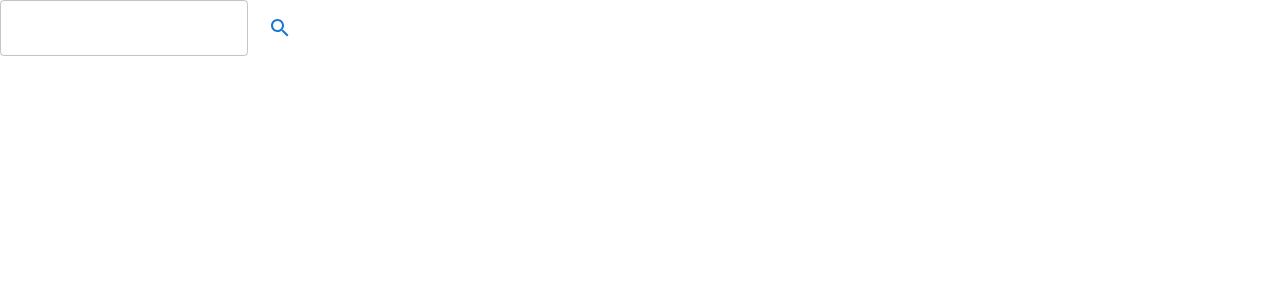
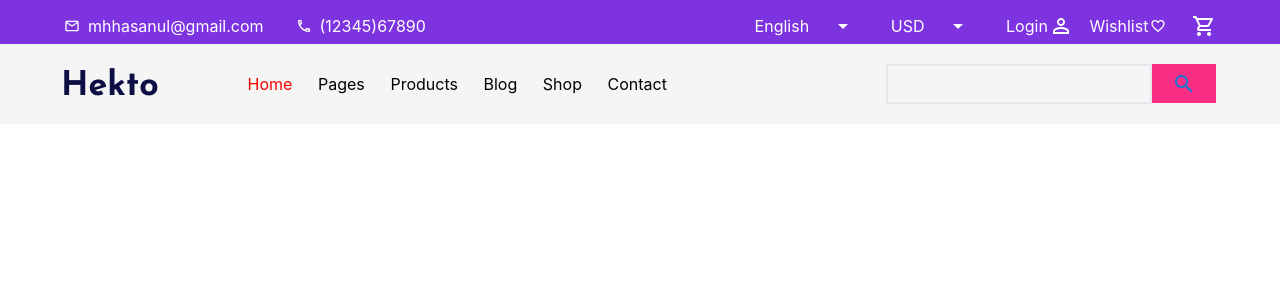
Before and after one commit to Iamgovinda/ecommerce-fe, a React (Create React App) app: page / in a window 1280 px wide. Shown: the top 300 px of the page. Built offline with nearby package versions, Linux system fonts and the light colour scheme.

Commit message:
[add] added searchbar component, dropdown menu on navbar

```diff
--- a/src/components/NavBar/LowerNavBar.jsx
+++ b/src/components/NavBar/LowerNavBar.jsx
@@ -2,6 +2,7 @@ import * as React from 'react';
 import { Container } from '@mui/system';
 import style from "./LowerNavBar.module.scss";
 import logo from '../../assets/Nav/logo.png';
+import SearchBar from '../SearchBar/SearchBar';
 export default function LowerNavBar() {
   return (
     <div className={style["parent"]}>
@@ -20,7 +21,7 @@ export default function LowerNavBar() {
             </div>
         </div>
         <div className={style["right"]}>
-            SearchBar
+            <SearchBar />
         </div>
     </Container>
     </div>
--- a/src/components/NavBar/LowerNavBar.module.scss
+++ b/src/components/NavBar/LowerNavBar.module.scss
@@ -22,6 +22,7 @@
             display: flex;
             justify-content: center;
             align-items: center;
+
         }
     }
 }
--- a/src/components/NavBar/UpperNavBar.jsx
+++ b/src/components/NavBar/UpperNavBar.jsx
@@ -7,8 +7,30 @@ import ArrowDropDownOutlinedIcon from "@mui/icons-material/ArrowDropDownOutlined
 import PersonOutlineOutlinedIcon from '@mui/icons-material/PersonOutlineOutlined';
 import FavoriteBorderOutlinedIcon from '@mui/icons-material/FavoriteBorderOutlined';
 import ShoppingCartOutlinedIcon from '@mui/icons-material/ShoppingCartOutlined';
-
+import Button from '@mui/material/Button';
+import Menu from '@mui/material/Menu';
+import MenuItem from '@mui/material/MenuItem';
 const UpperNavBar = () => {
+  const [language, setLanguage] = React.useState('English');
+  const [currency, setCurrency] = React.useState('USD');
+  const [anchorEl, setAnchorEl] = React.useState(null);
+  const [anchorElForCurrency, setAnchorElForCurrency] = React.useState(null);
+  const open = Boolean(anchorEl);
+  const openForCurrency = Boolean(anchorElForCurrency);
+  const handleClick = (event) => {
+    setAnchorEl(event.currentTarget);
+  };
+  const handleClickForCurrency = (event)=>{
+    setAnchorElForCurrency(event.currentTarget);
+  }
+  const handleClose = (language) => {
+    setAnchorEl(null);
+    setLanguage(language);
+  };
+  const handleCloseForCurrency = (currency) => {
+    setAnchorElForCurrency(null);
+    setCurrency(currency);
+  };
   return (
     <div className={styles["parent"]}>
       <Container className={styles["upperNav"]}>
@@ -19,19 +41,65 @@ const UpperNavBar = () => {
             <p>mhhasanul@gmail.com</p>
           </div>
           <div className={styles["phone"]}>
-            <LocalPhoneOutlinedIcon fontSize="lg" color="red"/>
+            <LocalPhoneOutlinedIcon fontSize="lg" color="red" />
             <p>(12345)67890</p>
           </div>
         </div>
 
         <div className={styles["right"]}>
           <div className={styles['language']}>
-            <p>English</p>
-            <ArrowDropDownOutlinedIcon />
+            <p>{language}</p>
+            <Button
+              id="language-button"
+              aria-controls={open ? 'basic-menu' : undefined}
+              aria-haspopup="true"
+              aria-expanded={open ? 'true' : undefined}
+              onClick={handleClick}
+              style={{margin:0, width:0, padding:0}}
+            >
+              <ArrowDropDownOutlinedIcon style={{color:'white'}} fontSize='medium'/>
+
+            </Button>
+            <Menu
+              id="language-menu"
+              anchorEl={anchorEl}
+              open={open}
+              onClose={()=>handleClose(language)}
+              MenuListProps={{
+                'aria-labelledby': 'language-button',
+              }}
+            >
+              <MenuItem onClick={()=>handleClose("English")} >English</MenuItem>
+              <MenuItem onClick={()=>handleClose("Nepali")} >Nepali</MenuItem>
+              <MenuItem onClick={()=>handleClose("Spanish")} >Spanish</MenuItem>
+            </Menu>
           </div>
           <div className={styles['currency']}>
-            <p>USD</p>
-            <ArrowDropDownOutlinedIcon />
+            <p>{currency}</p>
+            <Button
+              id="currency-button"
+              aria-controls={open ? 'language-menu' : undefined}
+              aria-haspopup="true"
+              aria-expanded={open ? 'true' : undefined}
+              onClick={handleClickForCurrency}
+              style={{margin:0, width:0, padding:0}}
+            >
+              <ArrowDropDownOutlinedIcon style={{color:'white'}} fontSize='medium'/>
+
+            </Button>
+            <Menu
+              id="currency-menu"
+              anchorEl={anchorElForCurrency}
+              open={openForCurrency}
+              onClose={()=>handleCloseForCurrency(currency)}
+              MenuListProps={{
+                'aria-labelledby': 'currency-button',
+              }}
+            >
+              <MenuItem onClick={()=>handleCloseForCurrency("USD")} >USD</MenuItem>
+              <MenuItem onClick={()=>handleCloseForCurrency("NPR")} >NPR</MenuItem>
+              <MenuItem onClick={()=>handleCloseForCurrency("INR")} >INR</MenuItem>
+            </Menu>
           </div>
           <div className={styles['currency']}>
             <p>Login</p>
@@ -41,7 +109,7 @@ const UpperNavBar = () => {
             <p>Wishlist</p>
             <FavoriteBorderOutlinedIcon fontSize="md" />
           </div>
-          <ShoppingCartOutlinedIcon style={{marginLeft:"10px"}}/>
+          <ShoppingCartOutlinedIcon style={{ marginLeft: "10px" }} />
         </div>
 
       </Container>
--- a/src/components/SearchBar/SearchBar.jsx
+++ b/src/components/SearchBar/SearchBar.jsx
@@ -1,14 +1,16 @@
 import React from 'react';
-import { TextField } from '@mui/material';
+// import { TextField } from '@mui/material';
 import {Button} from '@mui/material';
 import SearchOutlinedIcon from '@mui/icons-material/SearchOutlined';
+// import FormControl from '@mui/material';
 import styles from './SearchBar.module.scss';
+import {Input} from '@mui/material';
 
 const SearchBar = () => {
   return (
     <div className={styles['parent']}>
-      <TextField />
-      <Button><SearchOutlinedIcon /></Button>
+     <Input disableUnderline={true} className={styles['txt']}/>
+      <Button className={styles['btn']}><SearchOutlinedIcon /></Button>
     </div>
   )
 }
--- a/src/components/SearchBar/SearchBar.module.scss
+++ b/src/components/SearchBar/SearchBar.module.scss
@@ -1,4 +1,17 @@
 .parent{
     display: flex;
     gap: 0;
+    .btn{
+        background-color: #FB2E86;
+        border-radius: 0;
+        height: 39px;
+        width: 51px;
+    }
+    .txt{
+        color: white;
+        border: 2px solid #E7E6EF;
+        height: 40px;
+        width: 266px;
+        color: black;
+    }
 }
--- a/src/routers/Routers.jsx
+++ b/src/routers/Routers.jsx
@@ -3,12 +3,12 @@ import React from 'react';
 import HomeLayer from "../layers/HomeLayer/HomeLayer";
 import ShopListLayer from "../layers/ShopListLayer/ShopListLayer";
 // import UpperNavBar from "../components/NavBar/UpperNavBar";
-import LowerNavBar from "../components/NavBar/LowerNavBar";
+// import LowerNavBar from "../components/NavBar/LowerNavBar";
 import SearchBar from "../components/SearchBar/SearchBar";
 const Routers = () => {
   return (
     <Routes>
-        <Route path="/" element={<SearchBar />} />
+        <Route path="/" element={<HomeLayer />} />
         <Route path="/shop-list" element={<ShopListLayer/>} />
         <Route path="/lower-navbar" element={<SearchBar/>} />
     </Routes>
```
